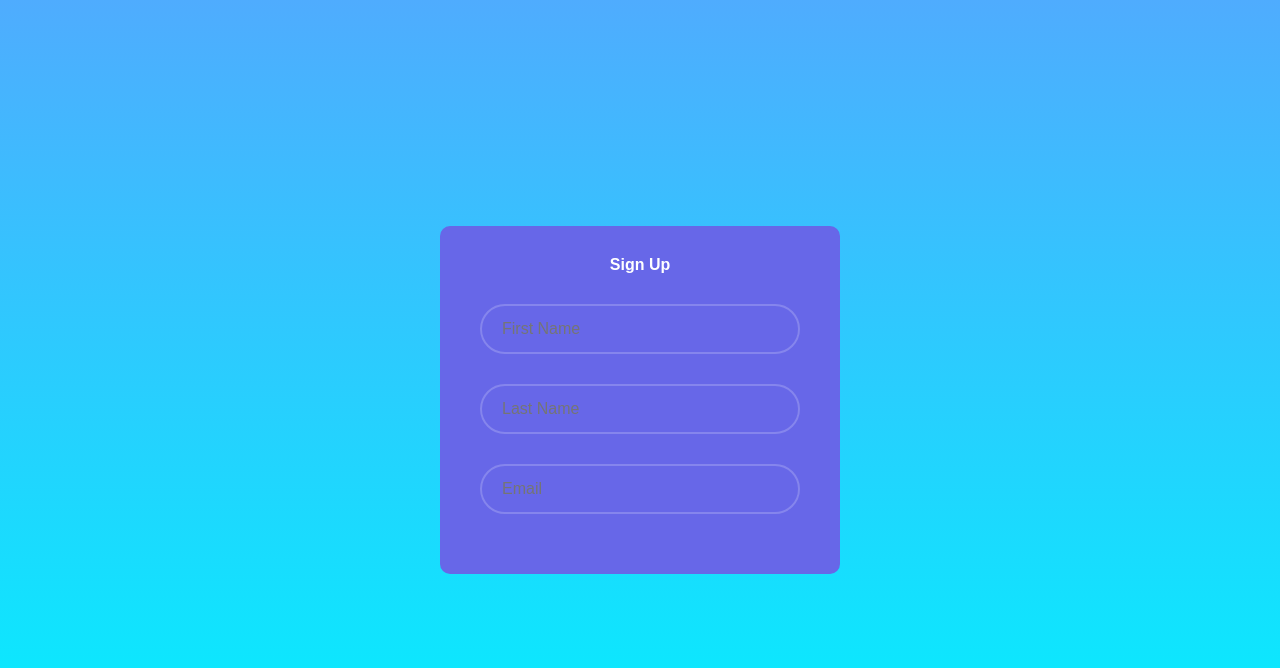
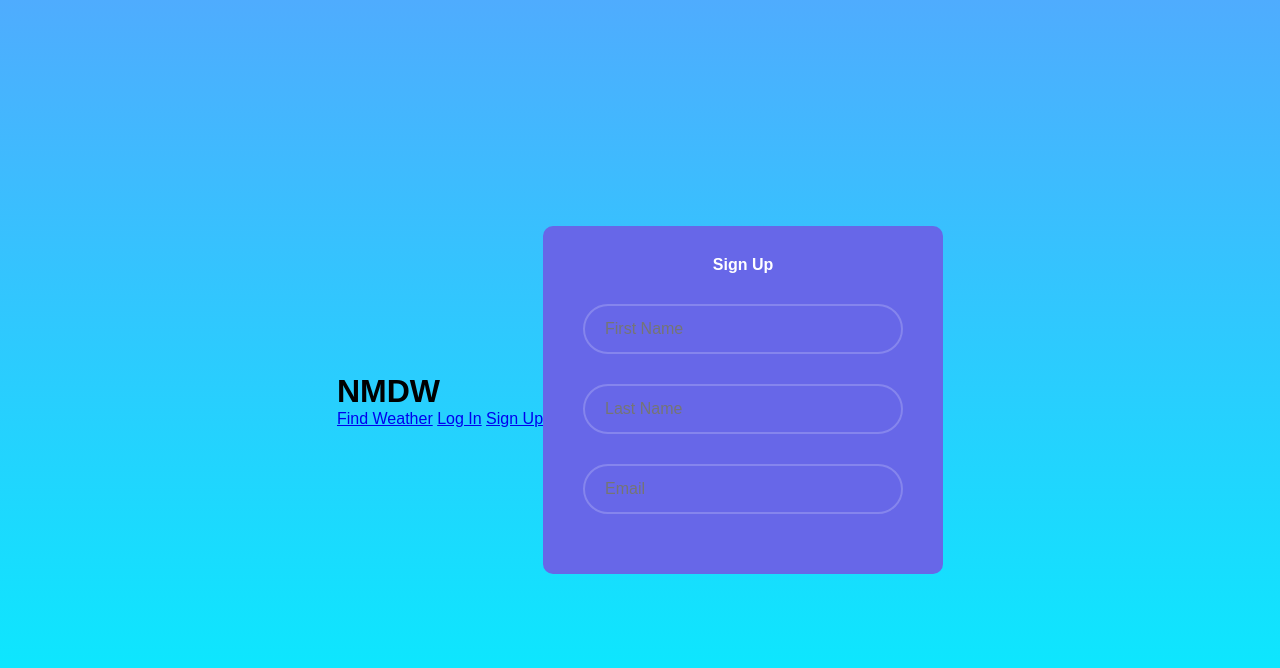
Before and after one commit to Christianmcfadden/NoMatterDaWeather, a Flask app: template NMDW/templates/SignUpPage.html in a window 1280 px wide. Shown: the top 668 px of the page. Run offline with Flask 3, Linux system fonts and the light colour scheme; the template is opened without the code that fills it, so the values that code supplies are empty, except form fields; tables that the repository leaves empty hold one stand-in row (values such as "Sample post"); form fields are guessed from the names that the template uses.

Commit message:
Update SignUpPage.html

```diff
--- a/NMDW/templates/SignUpPage.html
+++ b/NMDW/templates/SignUpPage.html
@@ -61,6 +61,12 @@
 </head>
 
 <body>
+    <header>
+        <h1>NMDW</h1>
+        <a href="/">Find Weather</a>
+        <a href="/login">Log In</a>
+        <a href="/register">Sign Up</a>
+    </header>
     <div class="wrapper">
         <form action="{{url_for('register')}}" method="post">
             {{ form.csrf_token }}
```
